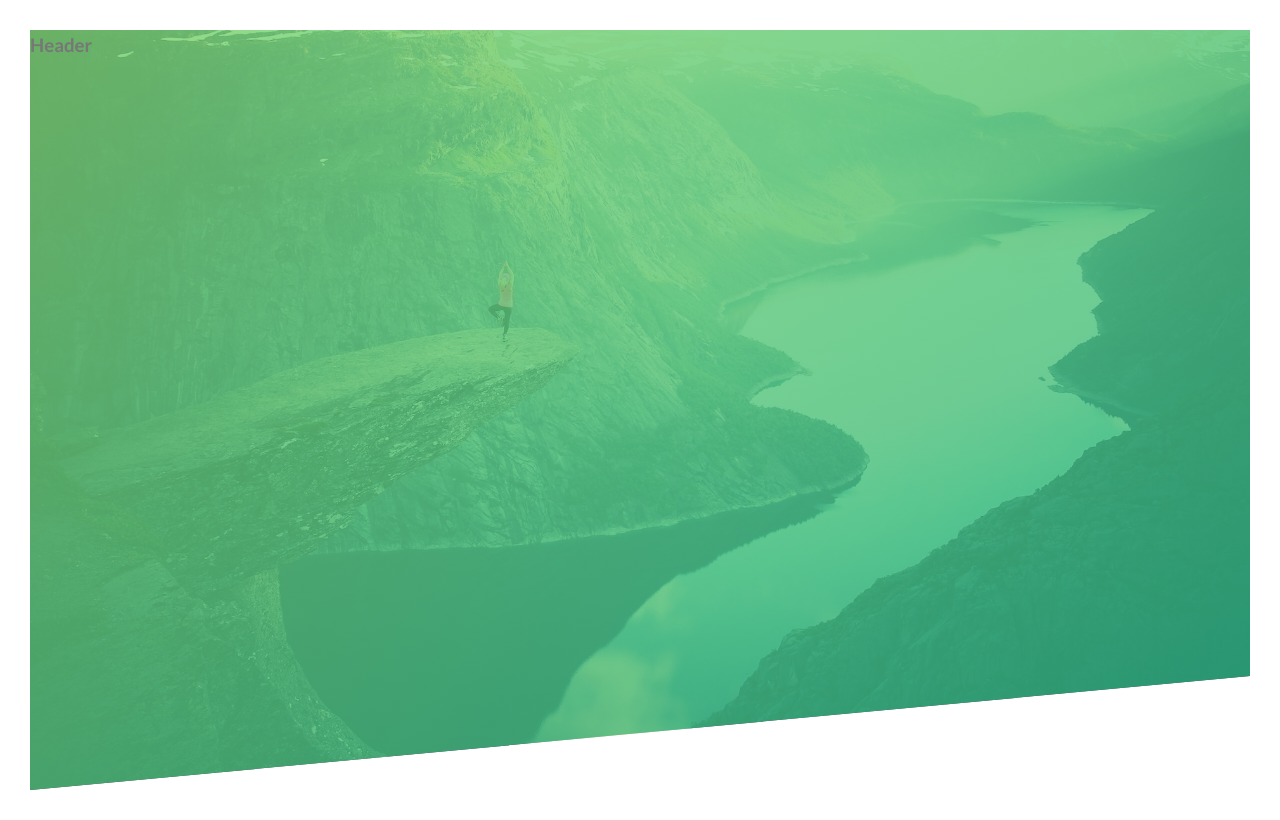
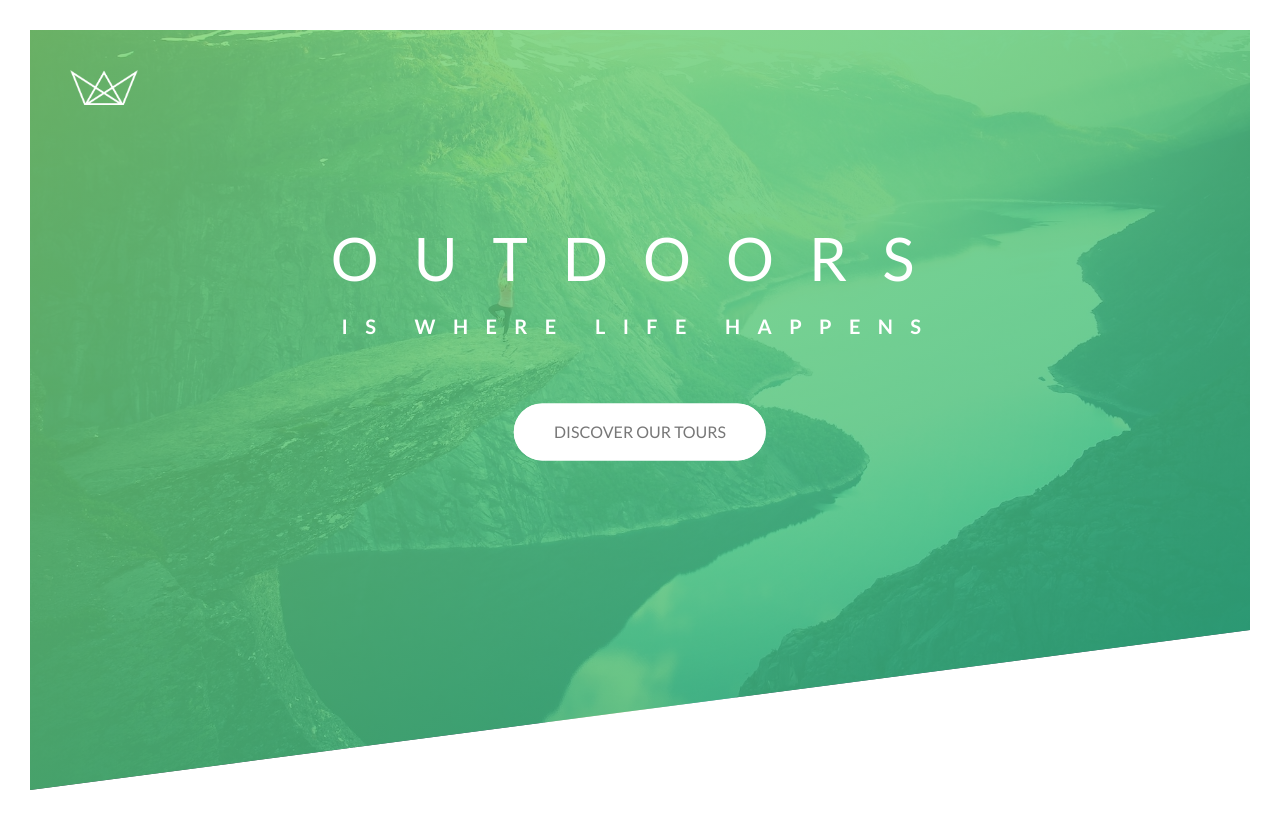
Before and after one commit to abassGarane/Natourss, a Vue app: page / in a window 1280 px wide. Built offline with nearby package versions, Linux system fonts and the light colour scheme.

Commit message:
almost done with header hero section

```diff
--- a/src/components/Header.vue
+++ b/src/components/Header.vue
@@ -1,15 +1,22 @@
 <script>
-export default {
-  name:"Header",
-}
+	export default {
+		name: 'Header',
+	};
 </script>
 
 <template>
-  <div class="header">
-    <h3>Header</h3>
-  </div>
+	<div class="header">
+		<div class="logo-box">
+			<img src="../assets/img/logo-white.png" alt="logo" class="logo" />
+		</div>
+		<div class="text-box">
+			<h1 class="heading-primary">
+				<span class="heading-primary_main">Outdoors</span>
+				<span class="heading-primary_sub">Is where life happens</span>
+			</h1>
+			<a href="#" class="btn btn-white btn-animated">Discover Our Tours</a>
+		</div>
+	</div>
 </template>
 
-<style>
-
-</style>
+<style></style>
--- a/src/index.css
+++ b/src/index.css
@@ -32,5 +32,135 @@ body {
 		url('./assets/img/hero.jpg');
 	background-size: cover;
 	background-position: top;
-	clip-path: polygon(0% 0%, 100% 0%, 100% 85%, 0% 100%);
+	clip-path: polygon(0% 0%, 100% 0%, 100% 75vh, 0% 100%);
+	position: relative;
 }
+
+.logo-box {
+	position: absolute;
+	top: 40px;
+	left: 40px;
+}
+
+.logo {
+	height: 35px;
+}
+/* .logo:hover {
+	animation: move_in_right 1s ease-out;
+} */
+.text-box {
+	position: absolute;
+	top: 40%;
+	left: 50%;
+	transform: translate(-50%, -50%);
+	text-align: center;
+}
+
+.heading-primary {
+	color: #fff;
+	text-transform: uppercase;
+	backface-visibility: hidden;
+	margin-bottom: 60px;
+}
+.heading-primary_main {
+	display: block;
+	font-weight: 400;
+	font-size: 60px;
+	letter-spacing: 35px;
+	animation: move_in_left 1s ease-out;
+}
+.heading-primary_sub {
+	display: block;
+	font-weight: 700;
+	font-size: 20px;
+	letter-spacing: 17.4px;
+	animation: move_in_right 1s ease-out;
+}
+.btn:link,
+.btn:visited {
+	text-transform: uppercase;
+	text-decoration: none;
+	display: inline-block;
+	border-radius: 100px;
+	transition: all 0.5s;
+	position: relative;
+}
+.btn-animated {
+	animation: move_in_up 1s ease-out;
+}
+.btn:hover {
+	transform: translateY(-3px);
+	/* transition: all 1s ease-out; */
+	box-shadow: 0 10px 20px rgba(0, 0, 0, 0.2);
+}
+.btn:active {
+	transform: translateY(-1px);
+	box-shadow: 0 5px 10px rgba(0, 0, 0, 0.2);
+}
+.btn::after {
+	content: '';
+	display: inline-block;
+	height: 100%;
+	width: 100%;
+	border-radius: 100px;
+	position: absolute;
+	top: 0;
+	left: 0;
+	z-index: -1;
+	transition: all 0.4s;
+}
+
+.btn:hover::after {
+	transform: scaleX(1.4) scaleY(1.3);
+	opacity: 0;
+}
+
+.btn-white {
+	background-color: #fff;
+	color: #777;
+	padding: 15px 40px;
+}
+.btn-white::after {
+	background-color: #fff;
+}
+
+@keyframes move_in_left {
+	0% {
+		opacity: 0;
+		transform: translateX(-100px);
+	}
+	80% {
+		opacity: 0.8;
+		transform: translateX(10px);
+	}
+	100% {
+		opacity: 1;
+		transform: translateX(0);
+	}
+}
+
+@keyframes move_in_right {
+	0% {
+		opacity: 0;
+		transform: translateX(50px);
+	}
+	80% {
+		opacity: 0.8;
+		transform: translateX(-10px);
+	}
+	100% {
+		opacity: 1;
+		transform: translateX(0);
+	}
+}
+@keyframes move_in_up {
+	0% {
+		opacity: 0;
+		transform: translateY(30px);
+	}
+
+	100% {
+		opacity: 1;
+		transform: translateX(0);
+	}
+}
```
